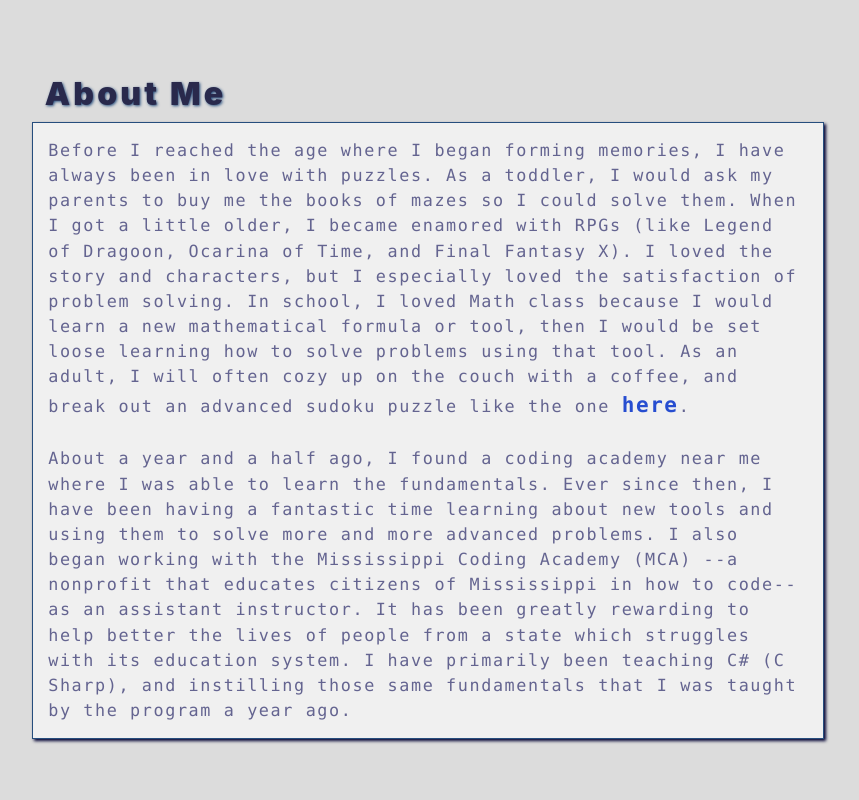
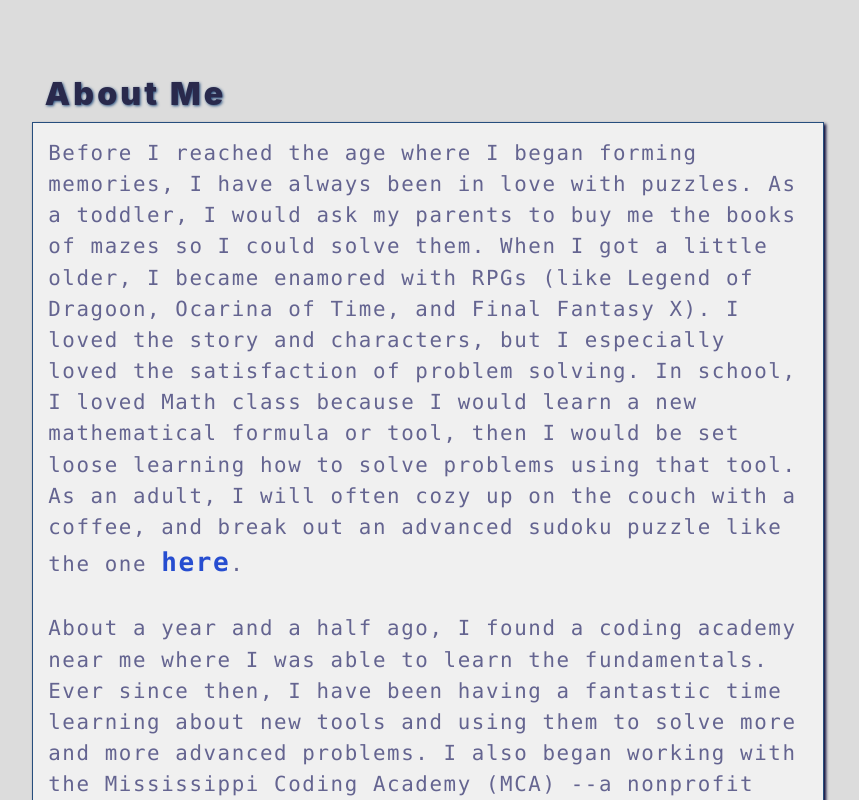
Before and after one commit to Jonathan-Pruitt/jonathanpruitt.github.io, a React (Create React App) app: page / in a window 1280 px wide. Shown: the part 5020-5820 px from the top of the page, without its empty margins (212-1071 px from the left). Built offline with nearby package versions, Linux system fonts and the light colour scheme; no server answers.

Commit message:
update styles

```diff
--- a/public/styles.css
+++ b/public/styles.css
@@ -148,7 +148,7 @@ strong {
     background-color: #f0f0f0;
     border: solid 1px #264D7D;
     box-shadow: 2px 2px 3px #000033;
-    font-size : calc(1vw + .5vh);
+    font-size : calc(1vw + 1vh);
     padding : 15px;
 }
 
```
Also changed, not shown: 1 other file (tests, documents, lock files or other folders).
